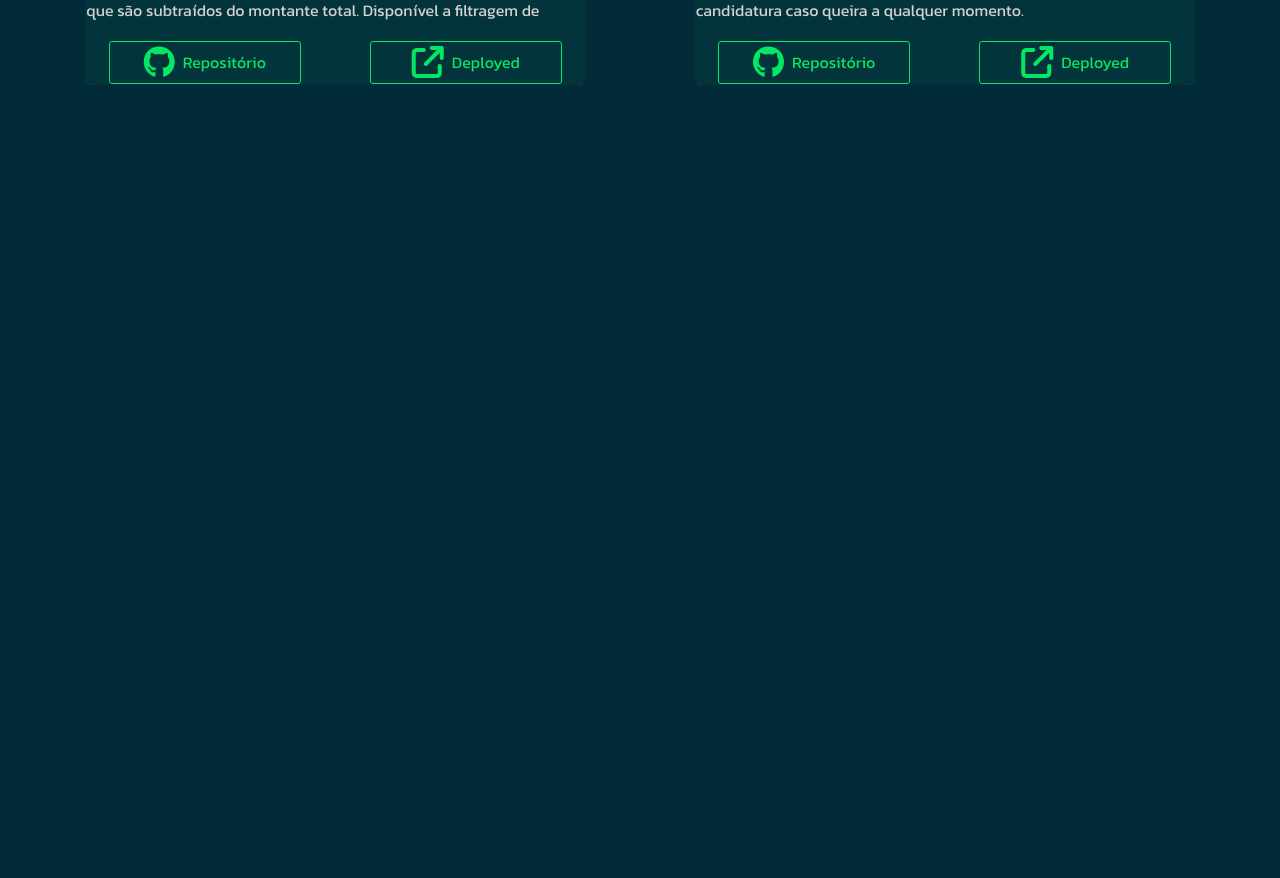
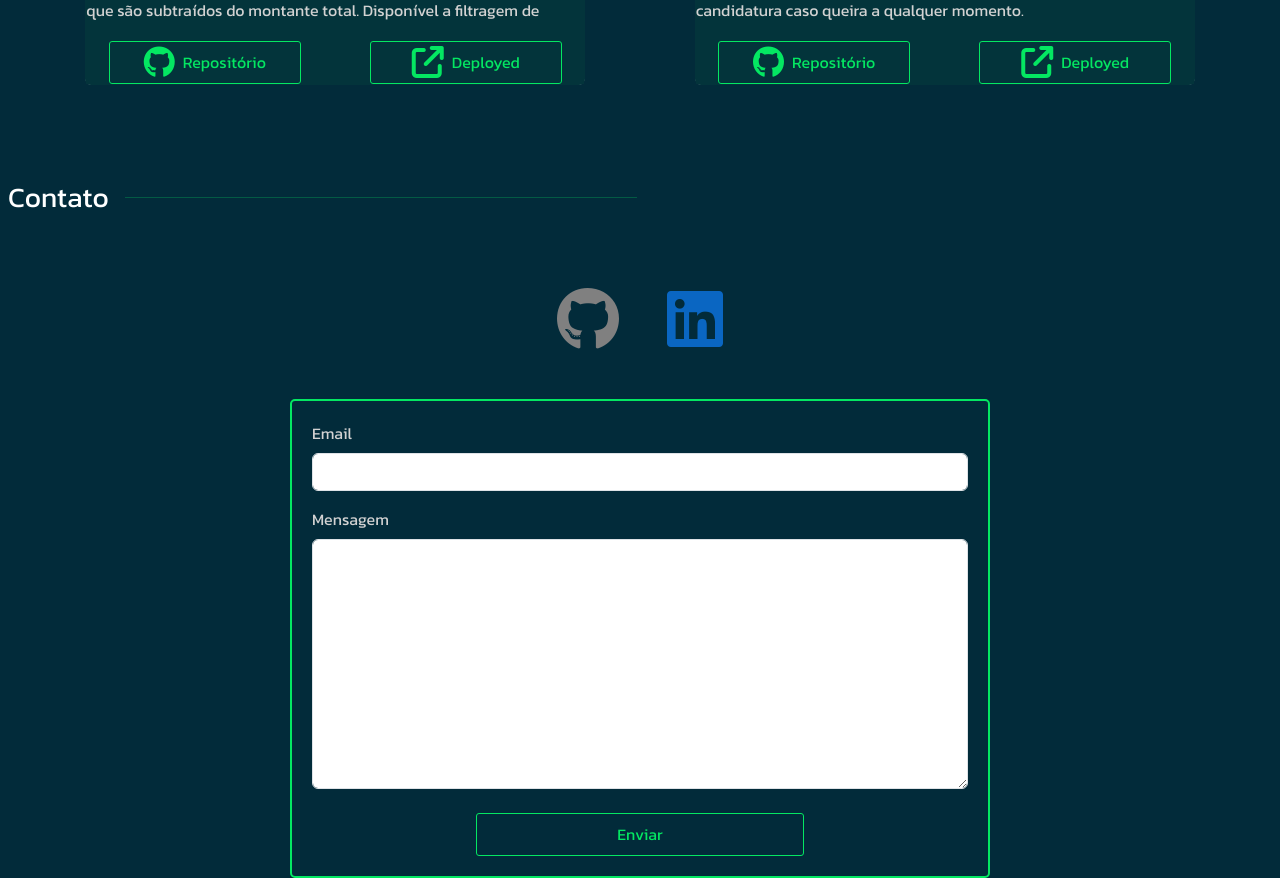
Before and after one commit to leandroyow/Developer-Portfolio, a React (Vite) app: page / in a window 1280 px wide. Shown: the part 1840-2718 px from the top of the page. Before the commit the page ends 1925 px from the top, so only its background shows below. Built offline with nearby package versions, Linux system fonts and the light colour scheme.

Commit message:
Added contact section

```diff
--- a/src/App.css
+++ b/src/App.css
@@ -91,6 +91,19 @@ hr {
   border:1px solid white !important;
 }
 
+.mail-form {
+  padding: 20px;
+  border: 2px solid var(--primary-green);
+  border-radius: 5px;
+  max-width: 700px;
+  width: 95%;
+}
+
+.contact-icon {
+  font-size: 4rem;
+}
+
+
 
 
 @media (max-width: 364px) {
--- a/src/App.jsx
+++ b/src/App.jsx
@@ -3,6 +3,7 @@ import './App.css'
 import Hero from './components/hero-section'
 import Stacks from './components/stacks-section'
 import Projects from './components/projects-section'
+import Contact from './components/contact'
 
 export default function App() {
 
@@ -12,6 +13,7 @@ export default function App() {
     <Hero />
     <Stacks />
     <Projects />
+    <Contact />
   </>
   )
 }
--- /dev/null
+++ b/src/components/contact.jsx
@@ -0,0 +1,43 @@
+export default function Contact() {
+    return (<div>
+        <div style={{ color: "white" }} className="d-flex flex-row mt-5 pt-5 pb-5 mb-3">
+            <h3 className="pe-3 ps-2">Contato</h3>
+            <hr />
+        </div>
+
+        <div className="d-flex justify-content-center gap-5">
+
+        <a href="https://github.com/leandroyow"
+           target={"_blank"}>
+        <i style={{color:"gray"}} className="fa-brands fa-github contact-icon"></i>
+        </a>
+
+        <a href="https://www.linkedin.com/in/leandro-mateus-50a960238/"
+           target={"_blank"} >
+        <i style={{color:"#0a66c2"}} class="fa-brands fa-linkedin contact-icon"></i>
+        </a>
+
+        </div>
+
+        <div style={{width: "100%"}} className="d-flex flex-column align-items-center justify-content-center">
+
+
+        <form action="submit" className="mt-5 ms-5 me-5 mail-form">
+            <div class="mb-3">
+                <label style={{color:"rgb(210, 210, 210)"}} for="inputEmail" class="form-label">Email</label>
+                <input type="email" className="form-control" id="inputEmail" aria-describedby="emailHelp" />
+            </div>
+            <div class="mb-3">
+                <label style={{color:"rgb(210, 210, 210)"}} autoComplete="on"  for="inputMessage" class="form-label">Mensagem</label>
+                <textarea style={{height:250}} autoComplete="on"  className="form-control" id="inputMessage" />
+            </div>
+            <div className="w-100 text-center">
+            <button style={{width:"50%"}} type="submit" className="mt-2 btn btn-outline-success">Enviar</button>
+            </div>
+        </form>
+
+
+        </div>
+    </div>
+    )
+}
```
Also changed, not shown: src/compiled/bootstrap.css/bootstrap.css.
